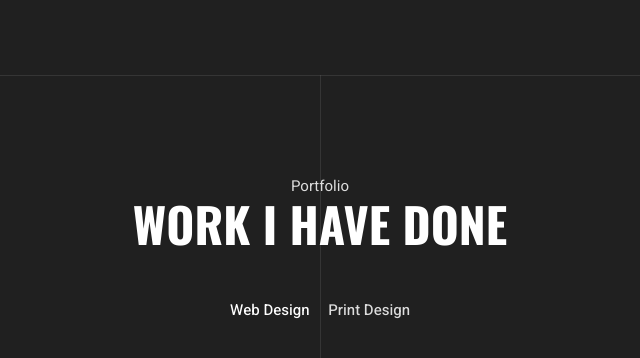
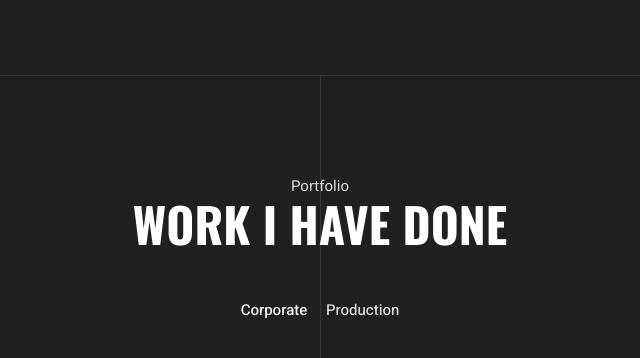
Before and after one commit to Sachin-web-design/abhishek, a plain HTML site: page index.html in a window 1280 px wide. Shown: the part 2520-2878 px from the top of the page, 320-960 px from the left. Drawn offline with nearby package versions, Linux system fonts and the light colour scheme.

Commit message:
Add files via upload

```diff
--- a/index.html
+++ b/index.html
@@ -255,8 +255,8 @@
                                 <h2>Work I Have Done</h2>
                             </div>
                             <ul>
-                                <li><a data-filter=".Web-Design" href="#" class="current">Web Design</a></li>
-                                <li><a data-filter=".Print-Design" href="#">Print Design</a></li>
+                                <li><a data-filter=".Web-Design" href="#" class="current">Corporate</a></li>
+                                <li><a data-filter=".Print-Design" href="#">Production</a></li>
                             </ul>
                         </div>
                         <div class="gallery-container gallery-fancybox masonry-gallery">
```
